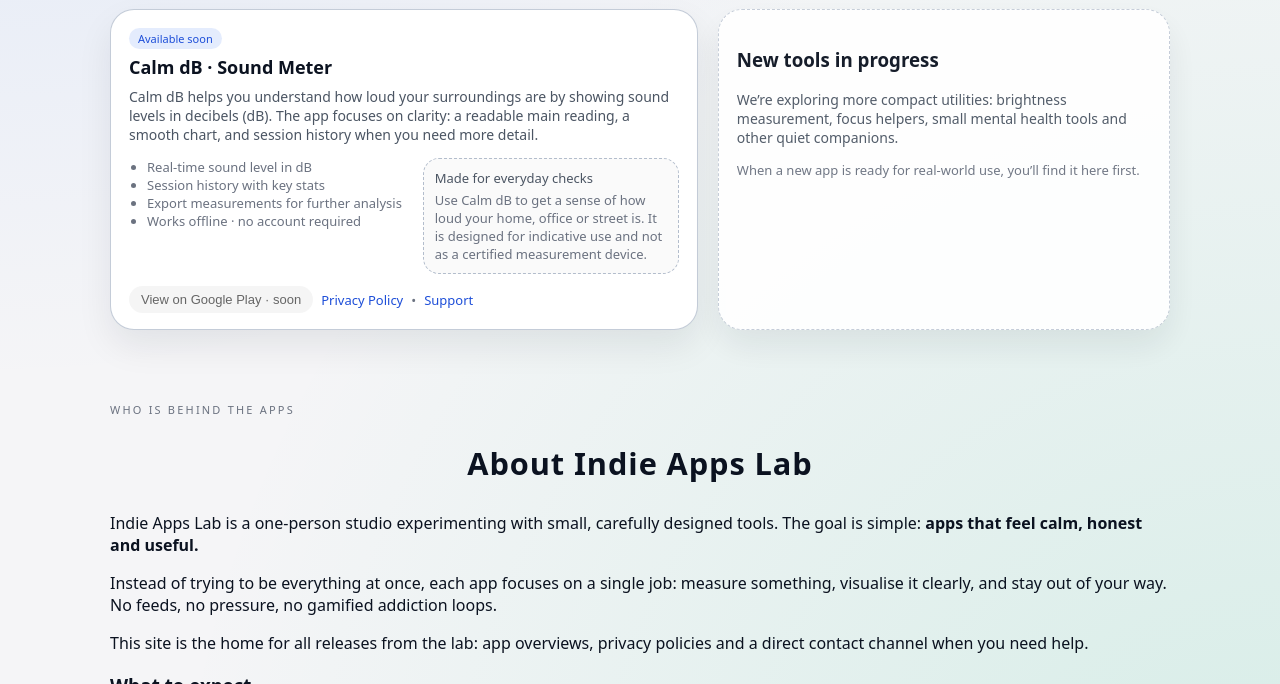
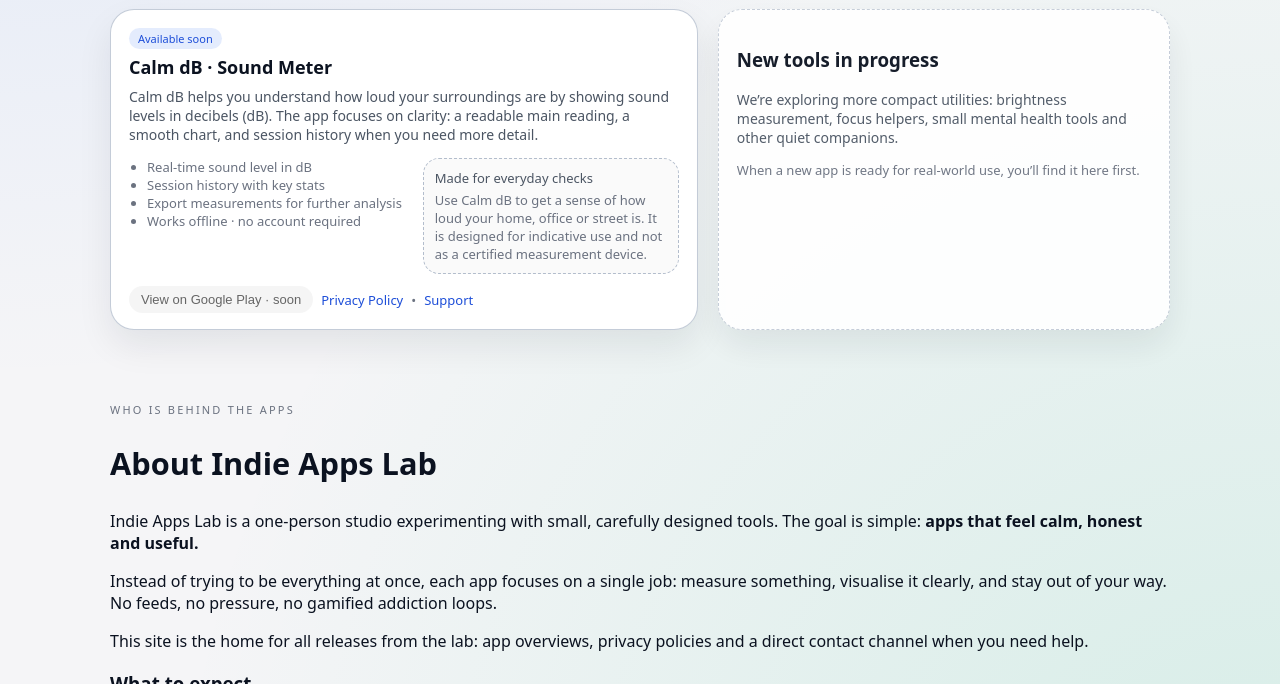
Before and after one commit to indieappslab/indieappslab.github.io, a plain HTML site: page index.html in a window 1280 px wide. Shown: the part 674-1358 px from the top of the page. Drawn offline with Linux system fonts and the light colour scheme.

Commit message:
Update styles.css

```diff
--- a/assets/css/styles.css
+++ b/assets/css/styles.css
@@ -791,7 +791,4 @@
 .section-title {
   font-size: clamp(1.9rem, 2.4vw, 2.3rem);
   font-weight: 600;
-  letter-spacing: 0.03em;
-  text-align: center;
-  margin-bottom: 1.75rem;
 }
```
